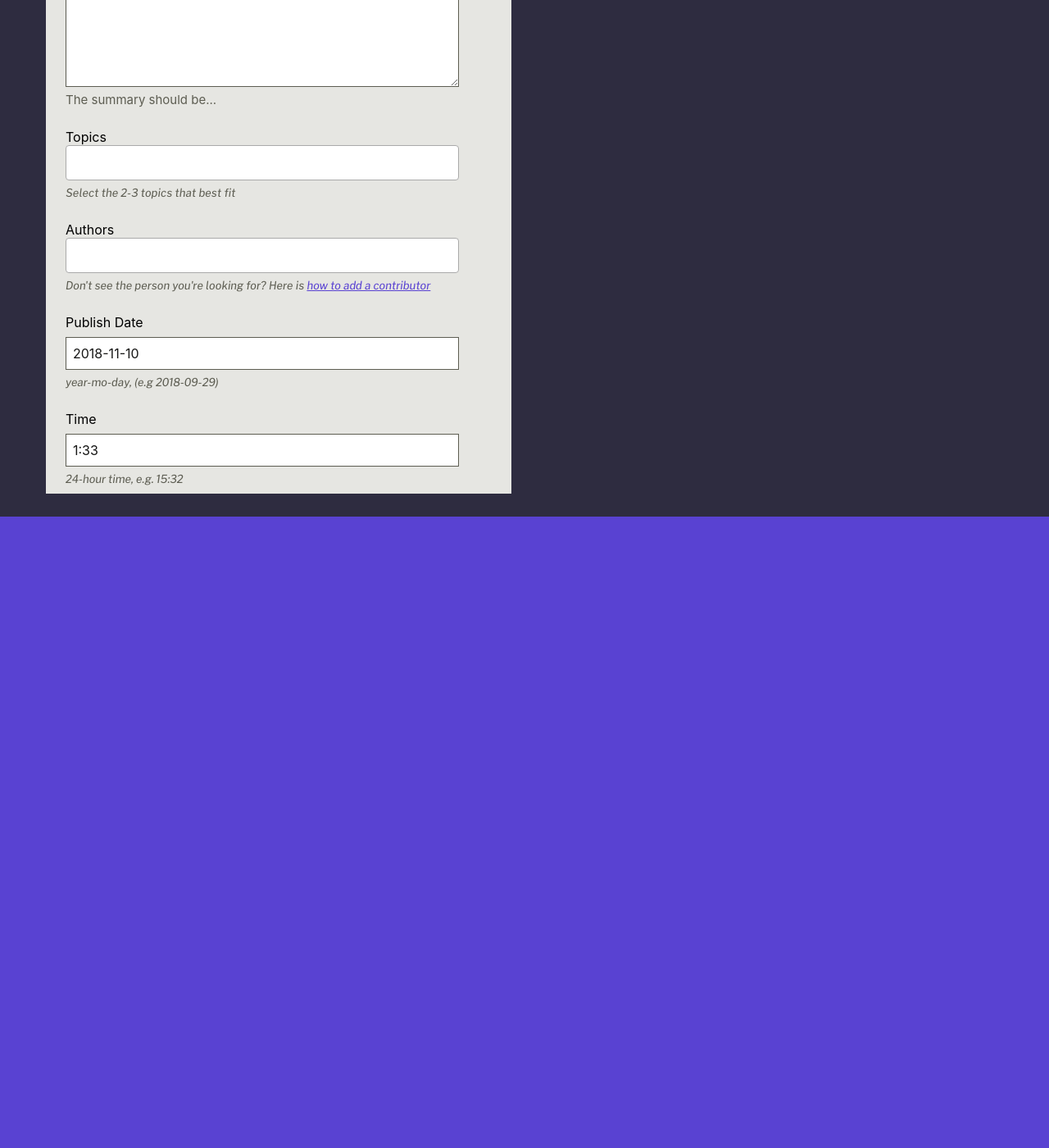
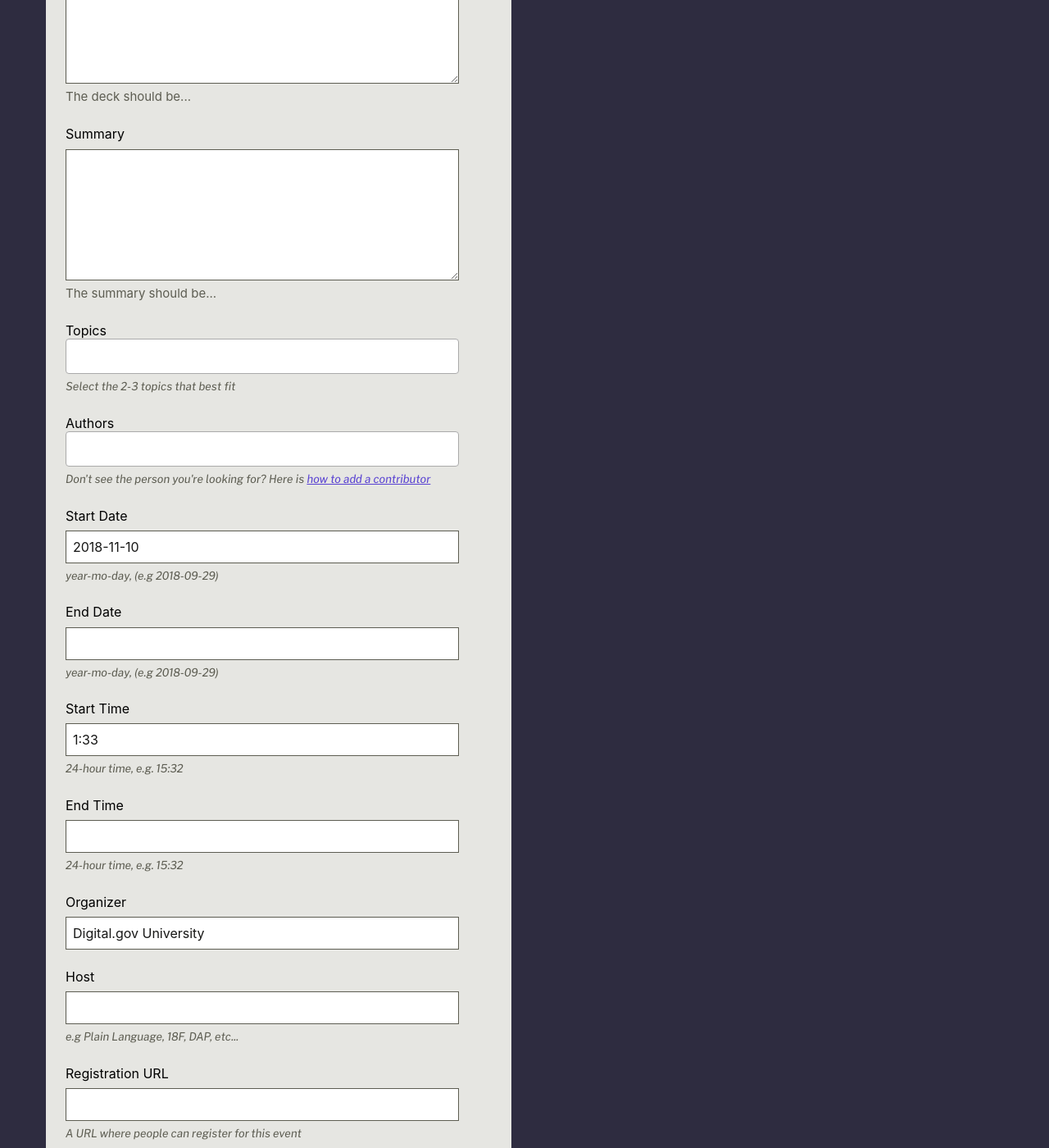
Before and after one commit to GSA/digitalgov-workflow, a Jekyll site: the page built from _pages/new/events.md, in a window 1280 px wide and 1400 px high, scrolled down 1463 px. Shown: the whole window at 82% size. Built offline with Jekyll 4.4.1, drawn with Linux system fonts in a browser that asks for light colours; nearby versions of some CDN libraries; some web fonts are replaced; a script that is not in the unit is left out; comment, search, counter and statistics services are not loaded; before the commit the page ends 2093 px from its top, so only the background shows below that; some of the changed text lies outside the part shown.

Commit message:
adding venue data

```diff
--- a/_includes/new-events.html
+++ b/_includes/new-events.html
@@ -37,6 +37,22 @@
         </li>
       </ul>
     </fieldset>
+  </div>
+
+  <div id="youtube-input">
+    <label class="usa-label" for="youtube-input">
+      YouTube ID
+    </label>
+    <input class="usa-input" type="text" name="youtube-input" value="">
+    <p class="margin-y-05 font-sans-2xs text-base-dark"><em>ID</em></p>
+  </div>
+
+  <div id="zoom-input">
+    <label class="usa-label" for="zoom-input">
+      Zoom URL
+    </label>
+    <input class="usa-input" type="text" name="zoom-input" value="">
+    <p class="margin-y-05 font-sans-2xs text-base-dark"><em>ID</em></p>
   </div>
 
   <div id="event_display">
@@ -116,17 +132,121 @@
 
   <div id="date-input">
     <label class="usa-label" for="date-input">
-      Publish Date
+      Start Date
     </label>
     <input class="usa-input" type="text" name="date-input">
     <p class="margin-y-05 font-sans-2xs text-base-dark"><em>year-mo-day, (e.g 2018-09-29)</em></p>
   </div>
 
+  <div id="end-date-input">
+    <label class="usa-label" for="end-date-input">
+      End Date
+    </label>
+    <input class="usa-input" type="text" name="end-date-input">
+    <p class="margin-y-05 font-sans-2xs text-base-dark"><em>year-mo-day, (e.g 2018-09-29)</em></p>
+  </div>
+
   <div id="time-input">
     <label class="usa-label" for="time-input">
-      Time
+      Start Time
     </label>
     <input class="usa-input" type="text" name="time-input">
     <p class="margin-y-05 font-sans-2xs text-base-dark"><em>24-hour time, e.g. 15:32</em></p>
   </div>
+
+  <div id="end-time-input">
+    <label class="usa-label" for="end-time-input">
+      End Time
+    </label>
+    <input class="usa-input" type="text" name="end-time-input">
+    <p class="margin-y-05 font-sans-2xs text-base-dark"><em>24-hour time, e.g. 15:32</em></p>
+  </div>
+
+  <div id="organizer-input">
+    <label class="usa-label" for="organizer-input">
+      Organizer
+    </label>
+    <input class="usa-input" type="text" name="organizer-input" value="Digital.gov University">
+  </div>
+
+  <div id="host-input">
+    <label class="usa-label" for="host-input">
+      Host
+    </label>
+    <input class="usa-input" type="text" name="host-input" value="">
+    <p class="margin-y-05 font-sans-2xs text-base-dark"><em>e.g Plain Language, 18F, DAP, etc...</em></p>
+  </div>
+
+  <div id="registration-input">
+    <label class="usa-label" for="registration-input">
+      Registration URL
+    </label>
+    <input class="usa-input" type="text" name="registration-input" value="">
+    <p class="margin-y-05 font-sans-2xs text-base-dark"><em>A URL where people can register for this event</em></p>
+  </div>
+
+  <div id="captions-input">
+    <label class="usa-label" for="captions-input">
+      Captions URL
+    </label>
+    <input class="usa-input" type="text" name="captions-input" value="">
+  </div>
+
+  <div id="venue-room-input" class="venue">
+    <h3>Venue</h3>
+    <label class="usa-label" for="venue-room-input">
+      Room #
+    </label>
+    <input class="usa-input" type="text" name="venue-room-input" value="">
+  </div>
+
+  <div id="venue-venue-input" class="venue">
+    <label class="usa-label" for="venue-venue-input">
+      Venue
+    </label>
+    <input class="usa-input" type="text" name="venue-venue-input" value="U.S. General Services Administration">
+  </div>
+
+  <div id="venue-address-input" class="venue">
+    <label class="usa-label" for="venue-address-input">
+      Address
+    </label>
+    <input class="usa-input" type="text" name="venue-address-input" value="1800 F Street N">
+  </div>
+
+  <div id="venue-city-input" class="venue">
+    <label class="usa-label" for="venue-city-input">
+      City
+    </label>
+    <input class="usa-input" type="text" name="venue-city-input" value="Washington">
+  </div>
+
+  <div id="venue-state-input" class="venue">
+    <label class="usa-label" for="venue-state-input">
+      State
+    </label>
+    <input class="usa-input" type="text" name="venue-state-input" value="D.C.">
+  </div>
+
+  <div id="venue-zip-input" class="venue">
+    <label class="usa-label" for="venue-zip-input">
+      Zip
+    </label>
+    <input class="usa-input" type="text" name="venue-zip-input" value="20405">
+  </div>
+
+  <div id="venue-country-input" class="venue">
+    <label class="usa-label" for="venue-country-input">
+      Country
+    </label>
+    <input class="usa-input" type="text" name="venue-country-input" value="USA">
+  </div>
+
+  <div id="venue-map-input" class="venue">
+    <label class="usa-label" for="venue-map-input">
+      Google Map URL
+    </label>
+    <input class="usa-input" type="text" name="venue-map-input" value="https://goo.gl/maps/bFWBD6QfDLA2">
+  </div>
+
 </form>
```
